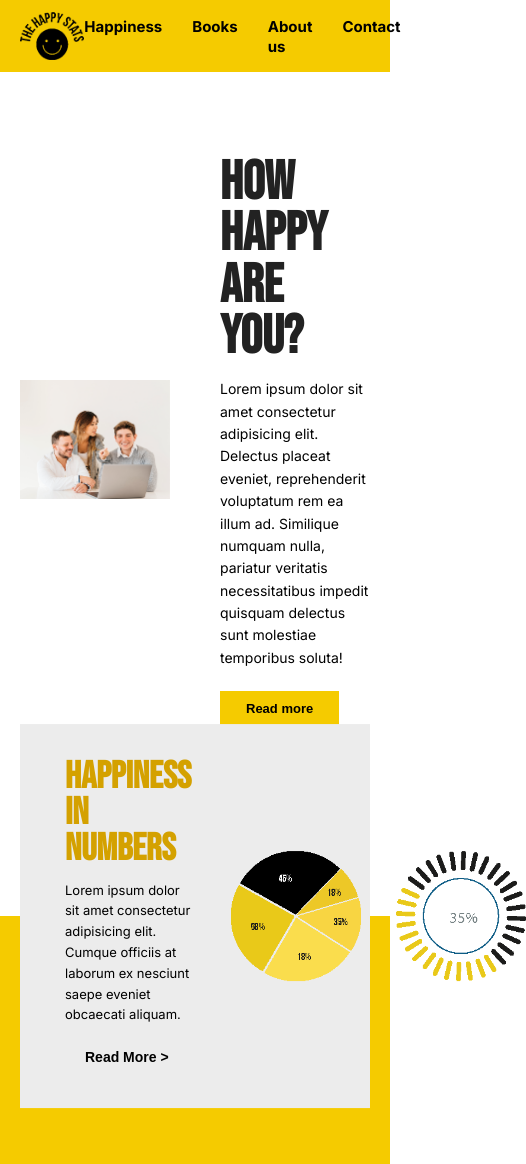
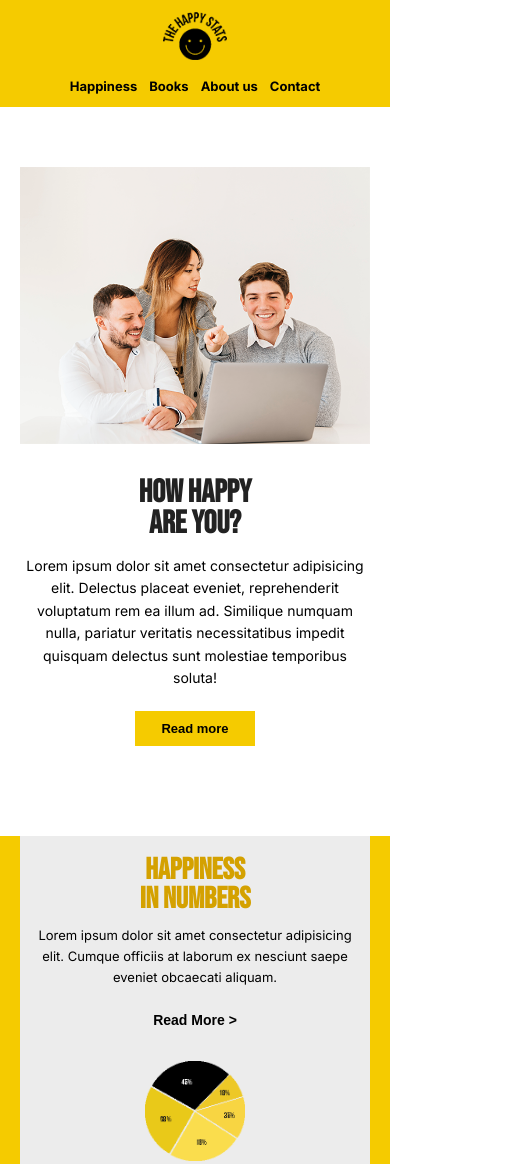
Before and after one commit to jjlondon84/Happines, a plain HTML site: page index.html in a window 390 px wide. Shown: the top 1164 px of the page, 526 px wide, since content can reach past the window. Drawn offline with Linux system fonts and the light colour scheme.

Commit message:
ultimo commit

```diff
--- a/style/style.css
+++ b/style/style.css
@@ -433,7 +433,6 @@ body {
     box-shadow: 0 10px 25px rgba(0, 0, 0, 0.1);
     margin-bottom: 25px;
     border-radius: 8px;
-    overflow: hidden;
     line-height: 0;
 }
 
@@ -504,3 +503,162 @@ body {
     height: 16px;
     display: block;
 }
+@media (min-width: 1280px) {
+    .uno1,
+    .dos1,
+    .cuatro1,
+    .siete1,
+    .ocho1,
+    .nueve1,
+    .once1 {
+        max-width: 1140px;
+    }
+    .tres1,
+    .cinco1 {
+        max-width: 1040px;
+    }
+}
+@media (max-width: 1279px) {
+    .tres1,
+    .cinco1 {
+        padding: 30px;
+    }
+    .dos {
+        padding-bottom: 140px;
+    }
+}
+@media (max-width: 920px) {
+    .dos1,
+    .cuatro1,
+    .siete1,
+    .ocho1,
+    .nueve1 {
+        gap: 30px;
+    }
+    .dos5,
+    .cuatro3,
+    .ocho3 {
+        font-size: 44px;
+    }
+    .nueve8 {
+        font-size: 42px;
+    }
+    .siete5 {
+        font-size: 40px;
+    }
+    .tres1 {
+        gap: 25px;
+        transform: translateY(-30%);
+        margin-bottom: -30px;
+    }
+    .tres6,
+    .tres7 {
+        width: 100px;
+    }
+    .cinco8 {
+        width: 95px;
+    }
+    .dos {
+        padding-top: 60px;
+        padding-bottom: 90px;
+    }
+}
+@media (max-width: 768px) {
+    .uno1 {
+        flex-direction: column;
+        gap: 15px;
+        text-align: center;
+    }
+    .uno4 {
+        gap: 18px;
+        flex-wrap: wrap;
+        justify-content: center;
+    }
+    .dos1,
+    .cuatro1,
+    .siete1,
+    .ocho1,
+    .nueve1 {
+        flex-direction: column;
+        text-align: center;
+    }
+    .dos5,
+    .cuatro3,
+    .siete5,
+    .ocho3,
+    .nueve8 {
+        font-size: 38px;
+    }
+    .tres1 {
+        flex-direction: column;
+        transform: none;
+        margin: 0 auto 30px;
+        text-align: center;
+    }
+    .tres5 {
+        justify-content: center;
+    }
+    .cinco1 {
+        flex-direction: column;
+        margin-top: 30px;
+        text-align: center;
+    }
+    .cinco7 {
+        flex-direction: column;
+        align-items: center;
+        gap: 20px;
+    }
+    .nueve2 {
+        width: 100%;
+        max-width: 500px;
+    }
+    .nueve7 {
+        text-align: center;
+    }
+    .once4 {
+        justify-content: space-around;
+        gap: 30px;
+    }
+}
+@media (max-width: 480px) {
+    .uno4 {
+        gap: 12px;
+    }
+    .uno4 a {
+        font-size: 13px;
+    }
+    .dos5,
+    .cuatro3,
+    .siete5,
+    .ocho3,
+    .nueve8 {
+        font-size: 32px;
+    }
+    .tres3,
+    .cinco5,
+    .seis2,
+    .diez2 {
+        font-size: 30px;
+    }
+    .nueve3 {
+        flex-direction: column;
+        gap: 0;
+    }
+    .tres1,
+    .cinco1,
+    .nueve2 {
+        padding: 20px 16px;
+    }
+    .tres5 {
+        flex-direction: column;
+        gap: 15px;
+    }
+    .once5 {
+        flex-direction: column;
+        gap: 15px;
+        text-align: center;
+    }
+    .diez {
+        padding: 40px 15px 45px;
+    }
+}
```
